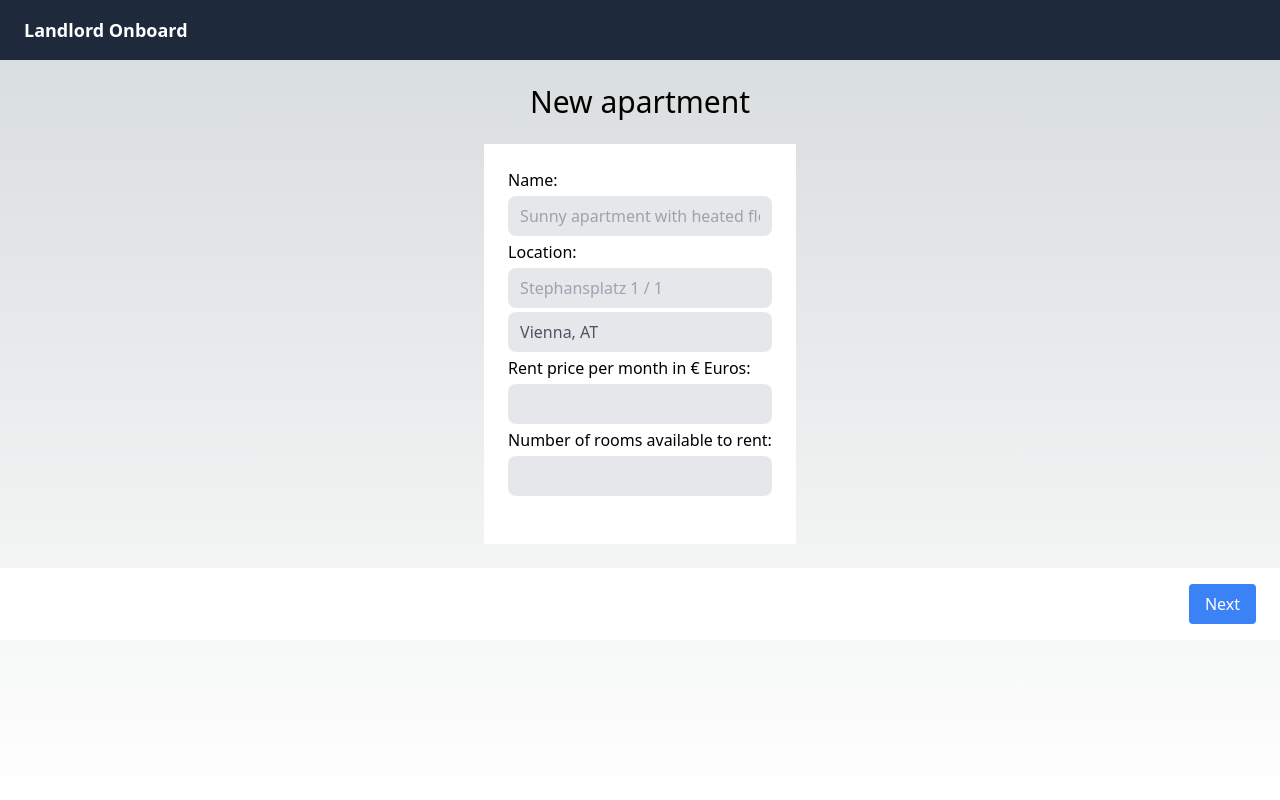
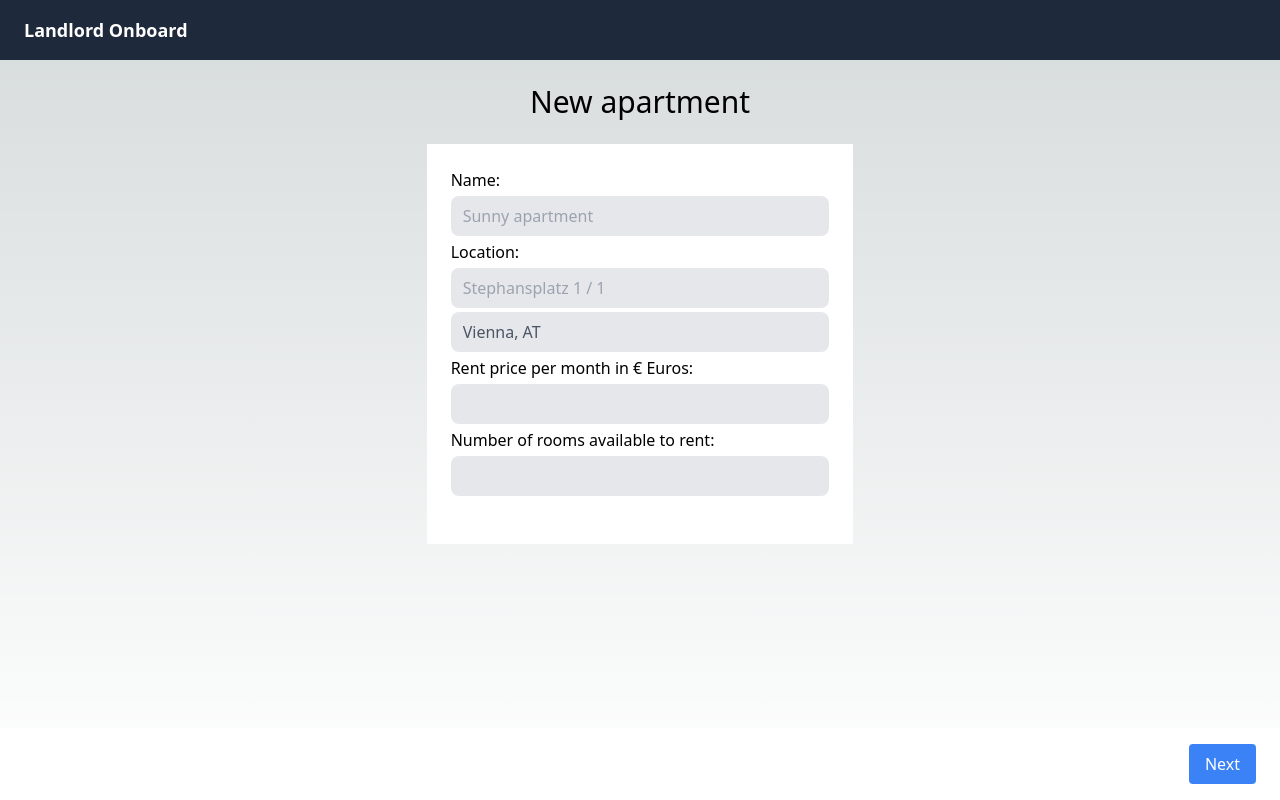
Before and after one commit to lcarvajal/landlord-onboard, a Next.js app: page /apartments/new in a window 1280 px wide. Built offline with nearby package versions, Linux system fonts and the light colour scheme.

Commit message:
Move Bottombar outside of main tags

```diff
--- a/src/app/apartments/new/page.tsx
+++ b/src/app/apartments/new/page.tsx
@@ -3,15 +3,16 @@ import { createApartment } from './actions'
 
 export default function NewApartment() {
   return (
-    <main className="h-screen flex flex-col items-center">
+    <>
+      <main className="flex grow flex-col items-center">
         <h1 className="text-3xl p-6">New apartment</h1>
-      <form id="new-apartment">
+        <form className="w-full md:w-1/2 lg:w-1/3" id="new-apartment">
           <label htmlFor="name" >Name:</label>
           <input
             type="text"
             id="name"
             name="name"
-          placeholder="Sunny apartment with heated floors"
+            placeholder="Sunny apartment"
             required
           />
           <label htmlFor="location">Location:</label>
@@ -30,6 +31,7 @@ export default function NewApartment() {
             value="Vienna, AT"
             readOnly={true}
             required
+            title="Listing apartments only available in Vienna, AT"
           />
           <label htmlFor="price">Rent price per month in € Euros:</label>
           <input
@@ -50,7 +52,8 @@ export default function NewApartment() {
             min={1}
           />
         </form>
+      </main>
       <Bottombar formId="new-apartment" buttonTitle="Next" buttonAction={createApartment} />
-    </main>
+    </>
   )
 }
```
Lines whose indentation alone changed are shown as unchanged.
